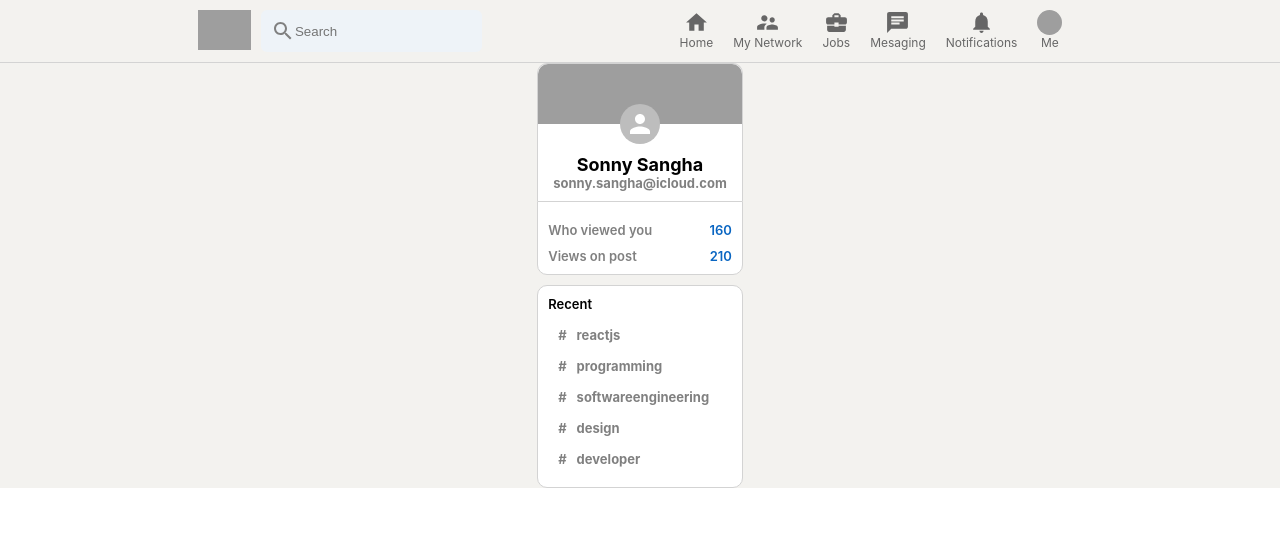
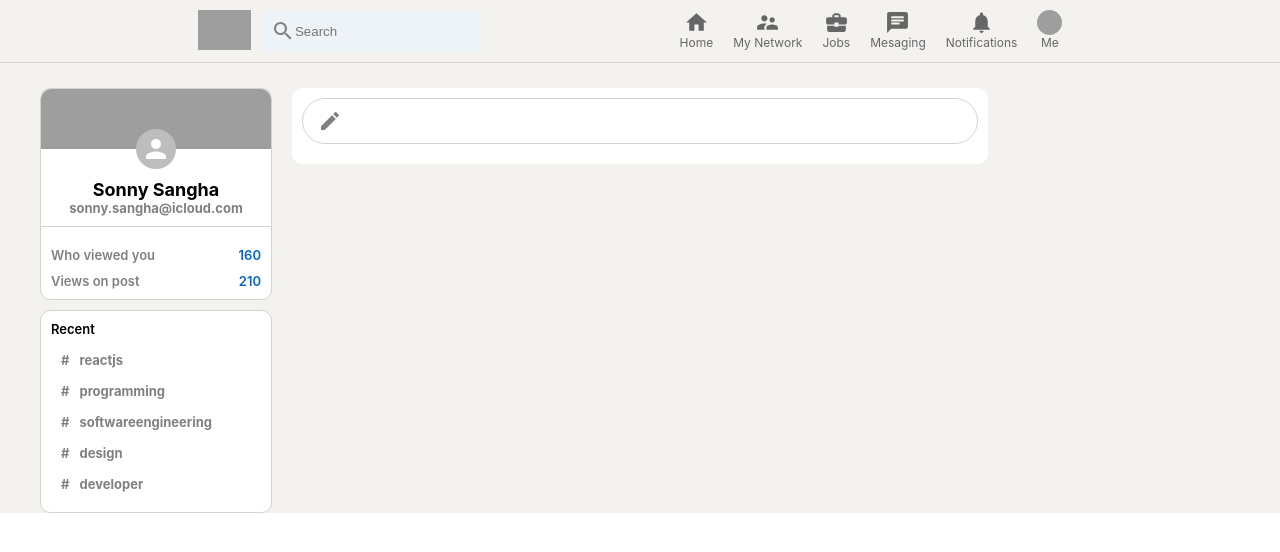
Before and after one commit to dzombicadi/LinkedIn-Clone, a React (Create React App) app: page / in a window 1280 px wide. Shown: the top 552 px of the page. Built offline with nearby package versions, Linux system fonts and the light colour scheme; grey boxes are pictures that could not be loaded.

Commit message:
Feed Section started
Summary:
+ Fixed bug with app__body width
+ Made Input section

```diff
--- a/src/App.css
+++ b/src/App.css
@@ -6,5 +6,13 @@
 }
 
 .app__body {
+  /* ============= */
+  /* BUG FIX */
+  /* ============= */
+
   display: flex;
+  margin-top: 25px; /* odvoji ga od headera 35px */
+  min-width: 1200px; /* postavlja najmanju sirinu ovih elementa skupa na 1200 px, ako se ovo izbrise, elementi odlaze u sredinu */
+  margin-left: 20px; /* odvaja sa lijeva 20px citav body */
+  margin-right: 20px; /* odvaja sa desna 20px citav body */
 }
--- a/src/App.js
+++ b/src/App.js
@@ -1,5 +1,6 @@
 import React from "react";
 import "./App.css";
+import Feed from "./Feed";
 import Header from "./Header";
 import Sidebar from "./Sidebar";
 
@@ -13,8 +14,7 @@
       <div className="app__body">
         <Sidebar />
 
-        {/* Sidebar */}
-        {/* Feed */}
+        <Feed />
         {/* Widgets */}
       </div>
     </div>
--- /dev/null
+++ b/src/Feed.css
@@ -0,0 +1,38 @@
+.feed {
+  flex: 0.6;
+  margin: 0 20px;
+}
+
+.feed__inputContainer {
+  background-color: white;
+  padding: 10px;
+  padding-bottom: 20px;
+  border-radius: 10px;
+  margin-bottom: 20px;
+}
+
+.feed__input {
+  border: 1px solid lightgray;
+  border-radius: 30px;
+  display: flex;
+  padding: 10px;
+  color: gray;
+  padding-left: 15px;
+}
+
+.feed__input > form {
+  display: flex;
+  width: 100%;
+}
+
+.feed__input > form > input {
+  border: none; /* iskljuci border (linije) oko  */
+  flex: 1; /* pomjera dugme na desno skroz ? ? ? */
+  margin-left: 10px;
+  outline-width: 0; /* iskljuci linije kada selektujes input */
+  font-weight: 600;
+}
+
+.feed__input > form > button {
+  display: none;
+}
--- /dev/null
+++ b/src/Feed.js
@@ -0,0 +1,21 @@
+import React from "react";
+import "./Feed.css";
+import CreateIcon from "@mui/icons-material/Create";
+
+function Feed() {
+  return (
+    <div className="feed">
+      <div className="feed__inputContainer">
+        <div className="feed__input">
+          <CreateIcon />
+          <form>
+            <input type="text" />
+            <button type="submit">Send</button>
+          </form>
+        </div>
+      </div>
+    </div>
+  );
+}
+
+export default Feed;
--- a/src/Header.css
+++ b/src/Header.css
@@ -2,7 +2,7 @@
   position: sticky;
   top: 0;
   display: flex;
-  justify-content: space-evenly;
+  justify-content: space-evenly; /* cool stuff */
   border-bottom: 0.1px solid lightgray;
   padding-top: 10px;
   padding-bottom: 10px;
--- a/src/Sidebar.css
+++ b/src/Sidebar.css
@@ -1,7 +1,7 @@
 .sidebar {
-  position: sticky; /* Da ostane na ekranu iako se skrola*/
+  position: sticky;
   top: 80px;
-  flex: 20%; /* Uzima 20^% ekrana ovaj dio, 60% ce uzet Feed i 20% Widgets */
+  flex: 0.2;
   border-radius: 10px;
   text-align: center;
   height: fit-content;
```
